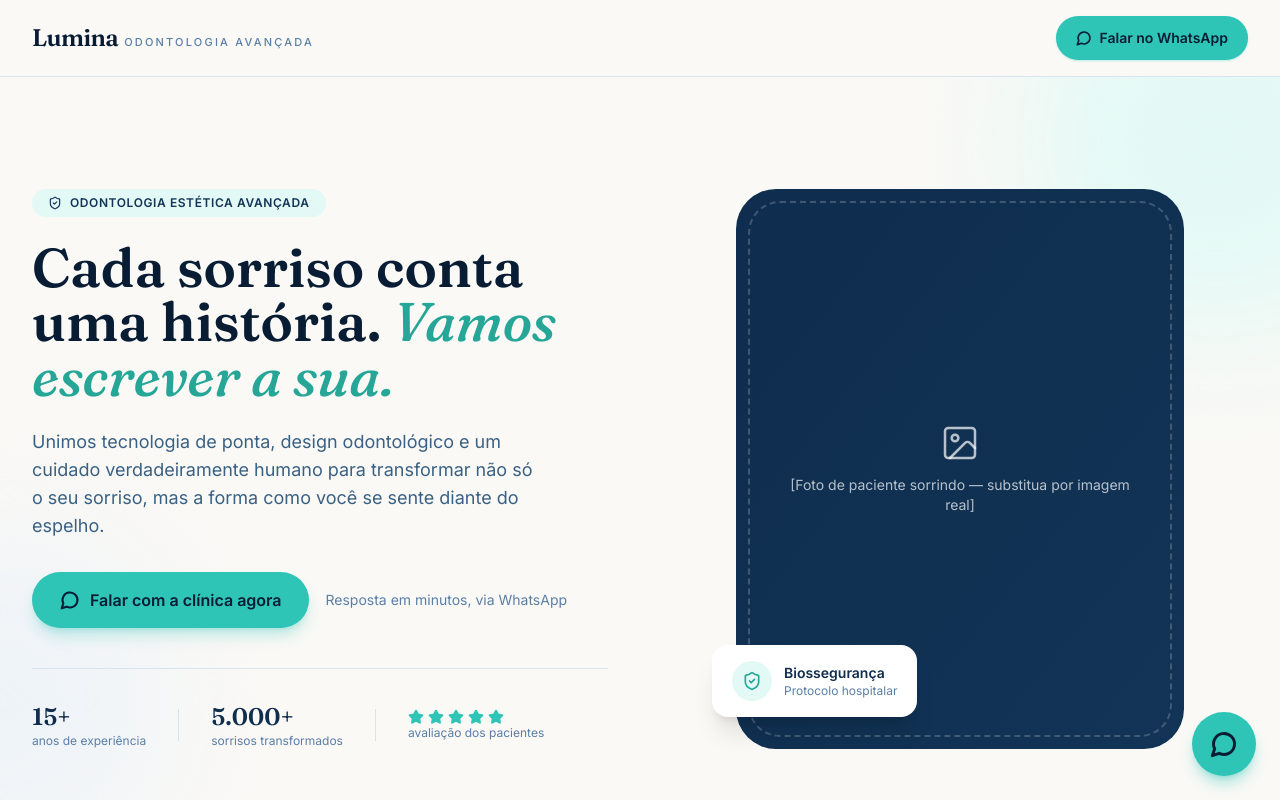
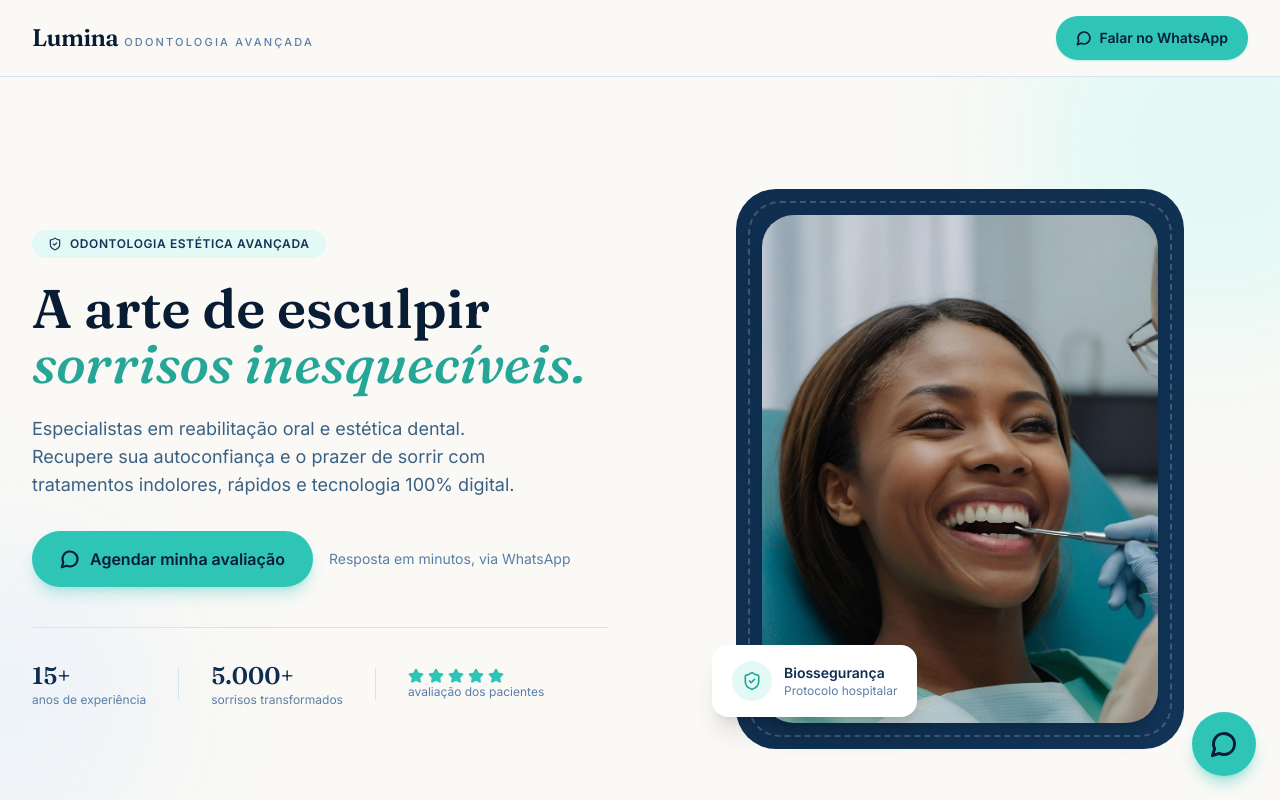
Before and after one commit to camiladdev/site-odonto, a React (Vite) app: page / in a window 1280 px wide. Shown: the top 800 px of the page. Built offline with nearby package versions, Linux system fonts and the light colour scheme.

Commit message:
Alterações na seção hero, adição e imagem teste

```diff
--- a/src/components/Header.tsx
+++ b/src/components/Header.tsx
@@ -1,7 +1,7 @@
 import { MessageCircle } from 'lucide-react';
 
 const WHATSAPP_LINK =
-  'https://wa.me/5511912345678?text=Ol%C3%A1!%20Gostaria%20de%20agendar%20uma%20consulta.';
+  'https://wa.me/55999999999?text=Ol%C3%A1!%20Gostaria%20de%20agendar%20uma%20consulta.';
 
 export default function Header() {
   return (
--- a/src/components/Hero.tsx
+++ b/src/components/Hero.tsx
@@ -1,7 +1,8 @@
 import { MessageCircle, Star, Image as ImageIcon, ShieldCheck } from 'lucide-react';
+import pacienteImg from '../assets/paciente-sorrindo.jpg';
 
 const WHATSAPP_LINK =
-  'https://wa.me/5511912345678?text=Ol%C3%A1!%20Gostaria%20de%20agendar%20uma%20avalia%C3%A7%C3%A3o.';
+  'https://wa.me/55999999999?text=Ol%C3%A1!%20Gostaria%20de%20agendar%20uma%20avalia%C3%A7%C3%A3o.';
 
 export default function Hero() {
   return (
@@ -19,14 +20,12 @@ export default function Hero() {
           </span>
 
           <h1 className="mt-6 font-serif text-4xl font-semibold leading-[1.1] text-navy-950 sm:text-5xl lg:text-[3.4rem]">
-            Cada sorriso conta uma história.{' '}
-            <span className="italic text-mint-600">Vamos escrever a sua.</span>
+            A arte de esculpir {' '}
+            <span className="italic text-mint-600">sorrisos inesquecíveis.</span>
           </h1>
 
           <p className="mt-6 max-w-lg text-base leading-relaxed text-navy-500 sm:text-lg">
-            Unimos tecnologia de ponta, design odontológico e um cuidado
-            verdadeiramente humano para transformar não só o seu sorriso, mas
-            a forma como você se sente diante do espelho.
+            Especialistas em reabilitação oral e estética dental. Recupere sua autoconfiança e o prazer de sorrir com tratamentos indolores, rápidos e tecnologia 100% digital.
           </p>
 
           <div className="mt-8 flex flex-col gap-4 sm:flex-row sm:items-center">
@@ -37,7 +36,7 @@ export default function Hero() {
               className="inline-flex items-center justify-center gap-2.5 rounded-full bg-mint-500 px-7 py-4 text-base font-semibold text-navy-950 shadow-lg shadow-mint-500/30 transition hover:-translate-y-0.5 hover:bg-mint-600 hover:shadow-xl"
             >
               <MessageCircle className="h-5 w-5" strokeWidth={2.5} />
-              Falar com a clínica agora
+              Agendar minha avaliação
             </a>
             <span className="text-sm text-navy-400">
               Resposta em minutos, via WhatsApp
@@ -81,7 +80,10 @@ export default function Hero() {
             <div className="absolute inset-3 flex flex-col items-center justify-center gap-3 rounded-[2rem] border-2 border-dashed border-white/20 text-white/70">
               <ImageIcon className="h-10 w-10" strokeWidth={1.5} />
               <p className="px-8 text-center text-sm">
-                [Foto de paciente sorrindo — substitua por imagem real]
+                <img
+                  src={pacienteImg}
+                  alt="Paciente sorrindo com o tratamento finalizao"
+                  className="absolute inset-3 h-[calc(100%-24px)] w-[calc(100%-24px)] object-cover rounded-[2rem] shadow-xl"/>
               </p>
             </div>
 
--- a/src/components/WhatsAppFloatButton.tsx
+++ b/src/components/WhatsAppFloatButton.tsx
@@ -1,7 +1,7 @@
 import { MessageCircle } from 'lucide-react';
 
 const WHATSAPP_LINK =
-  'https://wa.me/5511912345678?text=Ol%C3%A1!%20Gostaria%20de%20agendar%20uma%20consulta.';
+  'https://wa.me/55999999999?text=Ol%C3%A1!%20Gostaria%20de%20agendar%20uma%20consulta.';
 
 // Botão fixo, sempre visível, para maximizar a conversão em WhatsApp
 // enquanto o usuário navega pela página.
--- /dev/null
+++ b/src/vite-env..ts
@@ -0,0 +1 @@
+/// <reference types="vite/client" />
--- a/vite.config.ts
+++ b/vite.config.ts
@@ -1,6 +1,11 @@
-import { defineConfig } from 'vite';
-import react from '@vitejs/plugin-react';
+import { defineConfig } from 'vite'
+import react from '@vitejs/plugin-react'
 
 export default defineConfig({
   plugins: [react()],
-});
+  server: {
+    watch: {
+      usePolling: true,
+    },
+  },
+})
```
Also changed, not shown: src/assets/paciente-sorrindo.jpg (added).
